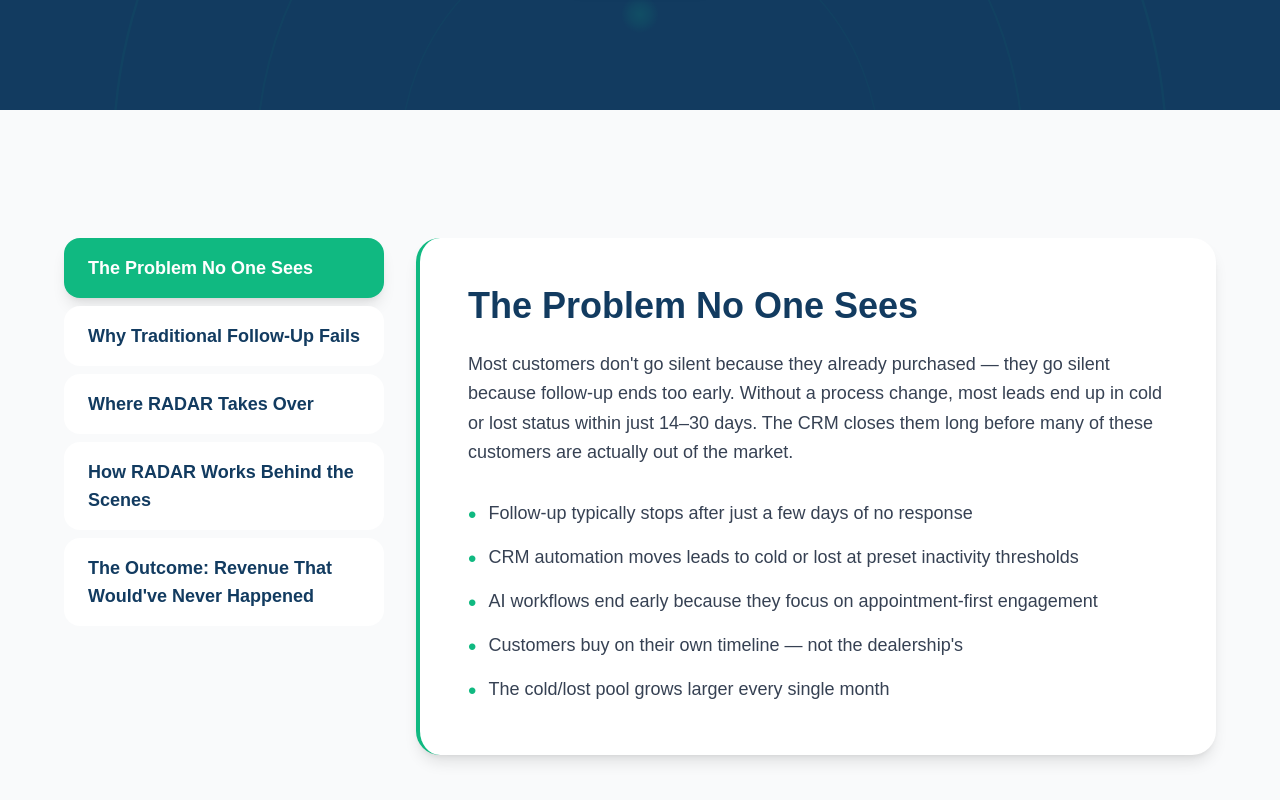
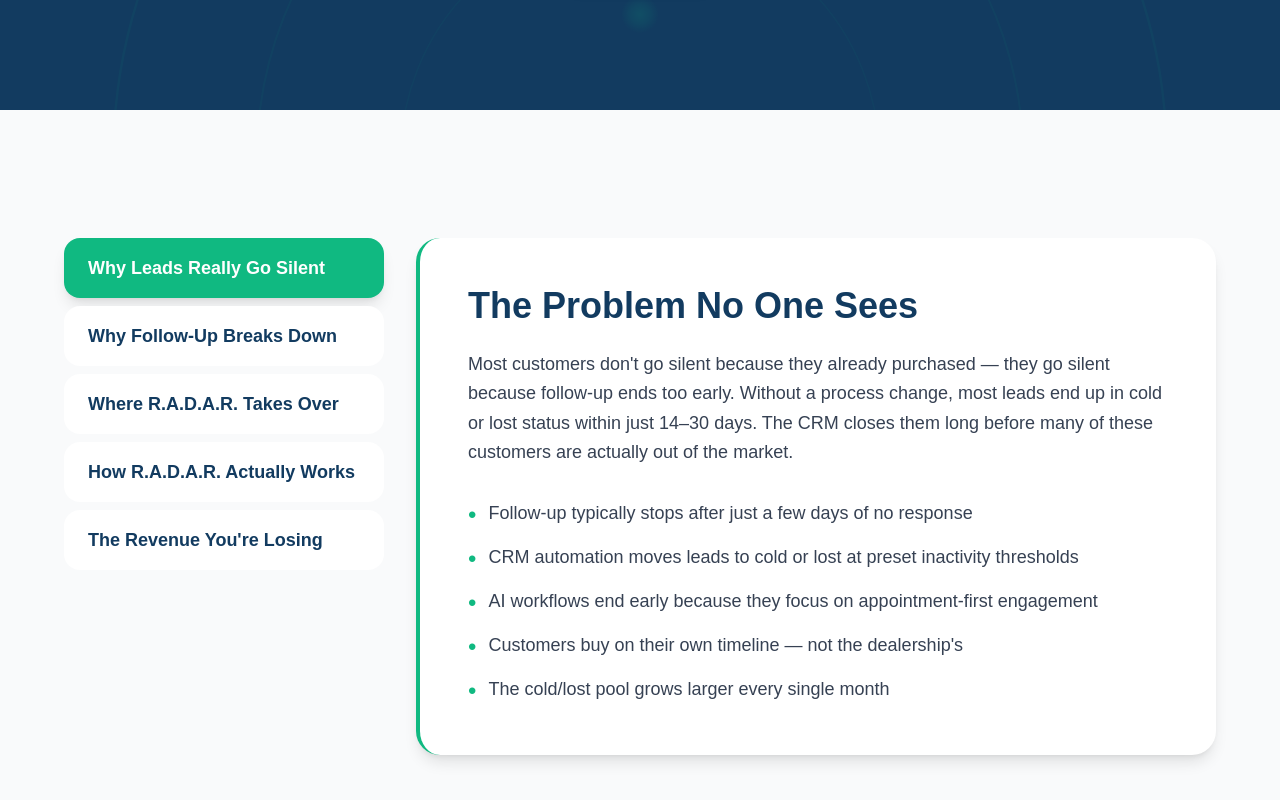
Before and after one commit to markwarddesign/dealertransparency, a Next.js app: page /radar in a window 1280 px wide. Shown: the part 656-1456 px from the top of the page. Built offline with nearby package versions, Linux system fonts and the light colour scheme.

Commit message:
Update page.tsx

```diff
--- a/src/app/radar/page.tsx
+++ b/src/app/radar/page.tsx
@@ -14,11 +14,11 @@ export default function RadarPage() {
   }, []);
 
   const tabs = [
-    { id: 'problem', label: 'The Problem No One Sees' },
-    { id: 'why', label: 'Why Traditional Follow-Up Fails' },
-    { id: 'radar', label: 'Where RADAR Takes Over' },
-    { id: 'how', label: 'How RADAR Works Behind the Scenes' },
-    { id: 'outcome', label: "The Outcome: Revenue That Would've Never Happened" },
+    { id: 'problem', label: 'Why Leads Really Go Silent' },
+    { id: 'why', label: 'Why Follow-Up Breaks Down' },
+    { id: 'radar', label: 'Where R.A.D.A.R. Takes Over' },
+    { id: 'how', label: 'How R.A.D.A.R. Actually Works' },
+    { id: 'outcome', label: 'The Revenue You\'re Losing' },
   ];
 
   const currentIndex = tabs.findIndex(tab => tab.id === activeTab);
```
